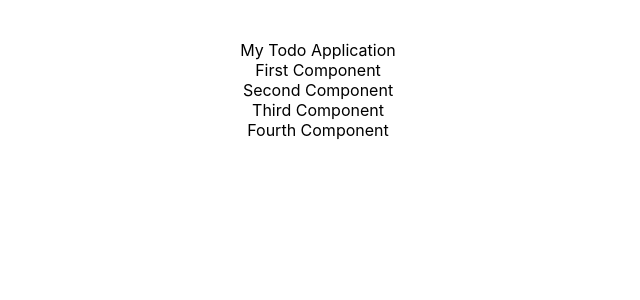
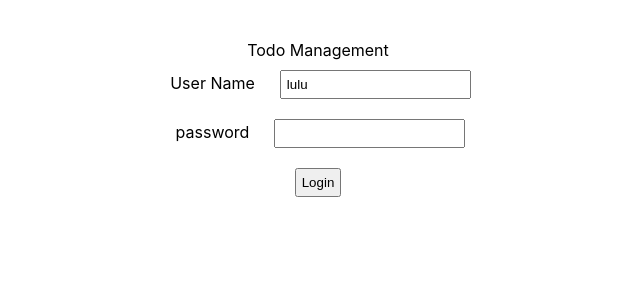
Before and after one commit to loikostudy/todo-spring, a React (Create React App) app: page / in a window 1280 px wide. Shown: the top 300 px of the page, without its empty margins (322-962 px from the left). Built offline with nearby package versions, Linux system fonts and the light colour scheme.

Commit message:
todo app initial form

```diff
--- a/src/App.js
+++ b/src/App.js
@@ -1,50 +1,12 @@
-import { Component } from "react";
 import './App.css';
+import TodoApp from "./todo/TodoApp.jsx";
 function App() {
   return (
     <div className="App">
-      My Todo Application
-      <MyFirstComponent/>
-      <MySecondComponent/>
-      <MyThirdComponent/>
-      <MyFourthComponent/>
+      <TodoApp/>
       </div>
 
-  );
-}
-function MyFirstComponent(){
-  return (
-    <div className="FirstComponent">
-      First Component
-    </div>
   )
 }
 
-function MySecondComponent(){
-  return (
-    <div className="SecondComponent">
-      Second Component
-    </div>
-  )
-}
-
-
-class MyThirdComponent extends Component{
-  render(){
-  return (
-    <div className="ThirdComponent">
-      Third Component
-    </div>
-  )
-}
-}
-class MyFourthComponent extends Component{
-  render(){
-  return (
-    <div className="FourthComponent">
-      Fourth Component
-    </div>
-  )
-}
-}
 export default App;
--- /dev/null
+++ b/src/todo/TodoApp.css
@@ -0,0 +1,4 @@
+label,input,button{
+    margin:10px;
+    padding:5px;
+}
--- /dev/null
+++ b/src/todo/TodoApp.jsx
@@ -0,0 +1,54 @@
+import { useState } from "react"
+import "./TodoApp.css"
+export default function TodoApp(){
+    return (
+        <div>
+        Todo Management
+<LoginComponent/>
+{/* <WelcomeComponent/> */}
+        </div>
+    )
+}
+
+function LoginComponent(){
+   const [username,setUsername]= useState("lulu")
+const [password,setPassword] = useState("")
+const handleUsernameChange = (e)=>{
+    console.log(e.target.value)
+    setUsername(e.target.value)
+
+
+}
+
+const handlePasswordChange = (e)=>{
+
+    setPassword(e.target.value)
+
+}
+    return(
+        <div className='login'>
+            <div className="login-form">
+                <label >User Name</label>
+                <input type="text" name="username" value={username} onChange={handleUsernameChange}/>
+            </div>
+            <div>
+            <label >password</label>
+                <input type="password" name="username" value={password} onChange={ handlePasswordChange}/>
+            </div>
+            <div>
+<button type="button" name="login">Login</button>
+            </div>
+
+
+        </div>
+
+    )
+}
+
+function WelcomeComponent(){
+    return(
+        <div className="welcome">
+            Welcome Component
+        </div>
+    )
+}
```
